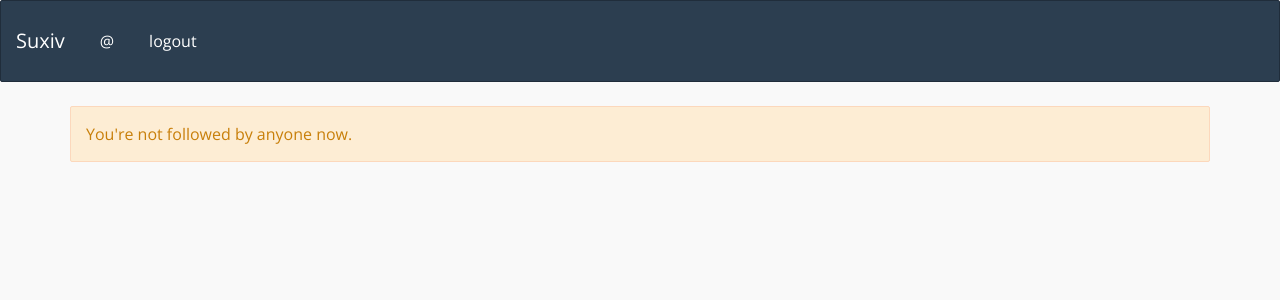
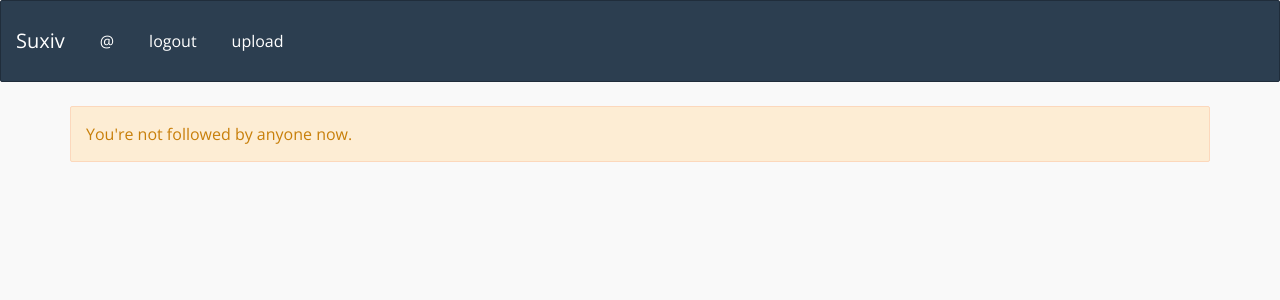
Before and after one commit to utgwkk/le4-database, a Flask app: page /follower in a window 1280 px wide. Shown: the top 300 px of the page. Run offline with Flask 2, Linux system fonts and the light colour scheme; the visitor is signed in with stand-in values (Sample User, id 1); data that the repository does not hold is empty; some libraries are stand-ins or nearby versions.

Commit message:
Add upload link to header

```diff
--- a/templates/layout.html
+++ b/templates/layout.html
@@ -18,6 +18,9 @@
           </li>
           <li class="nav-item">
             <a href="{{ url_for('logout') }}" class="nav-link">logout</a>
+          </li>
+          <li class="nav-item">
+            <a href="{{ url_for('upload') }}" class="nav-link">upload</a>
           </li>
           {% else %}
           <li class="nav-item">
```
